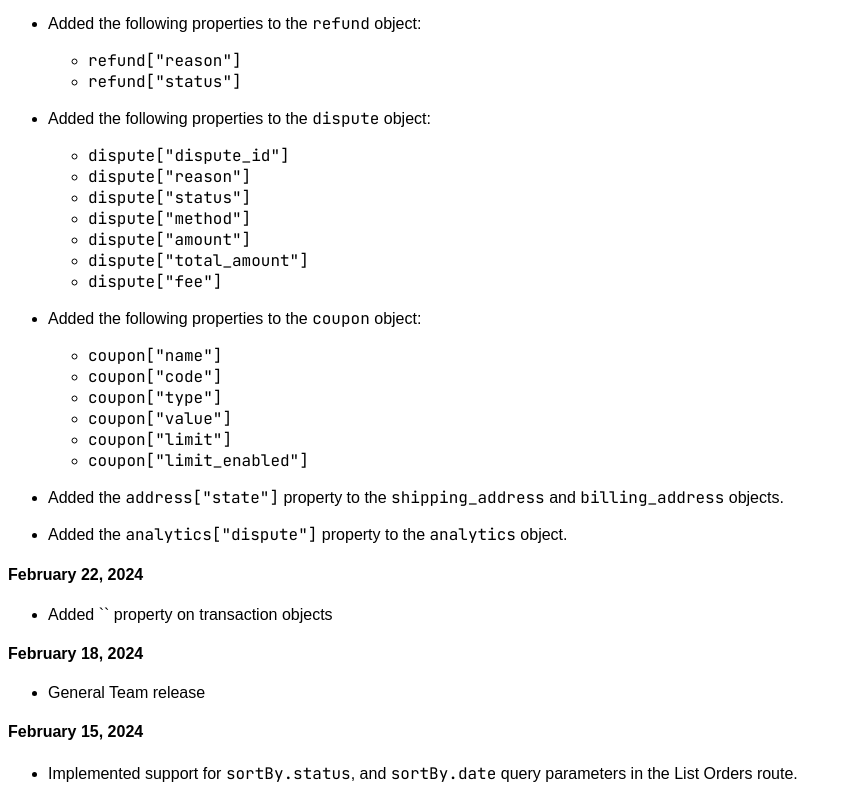
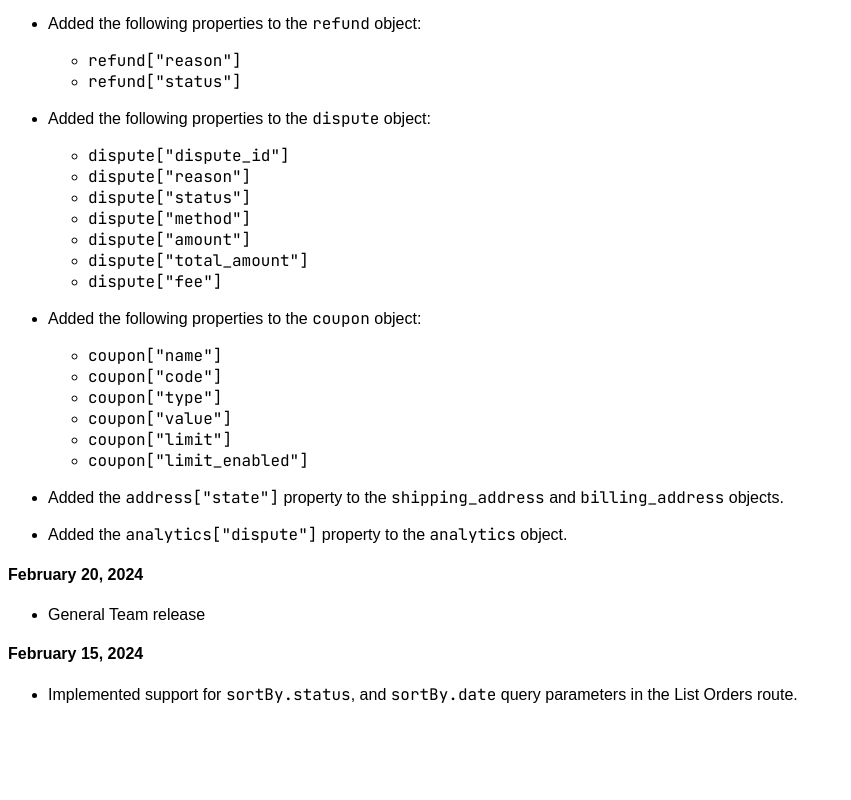
Before and after one commit to pandabase/docs, a Next.js app: page /developers/changelog in a window 1280 px wide. Shown: the part 997-1797 px from the top of the page, without its empty margins (0-851 px from the left). After the commit the page ends 1718 px from the top, so only its background shows below. Built offline with nearby package versions, Linux system fonts and the light colour scheme; a web font is replaced by a local one.

Commit message:
fix: changelog

```diff
--- a/pages/developers/changelog.mdx
+++ b/pages/developers/changelog.mdx
@@ -81,11 +81,7 @@ chronological order.
 
 - Added the `analytics["dispute"]` property to the `analytics` object.
 
-#### February 22, 2024
-
-- Added `` property on transaction objects
-
-#### February 18, 2024
+#### February 20, 2024
 
 - General Team release
 
```
